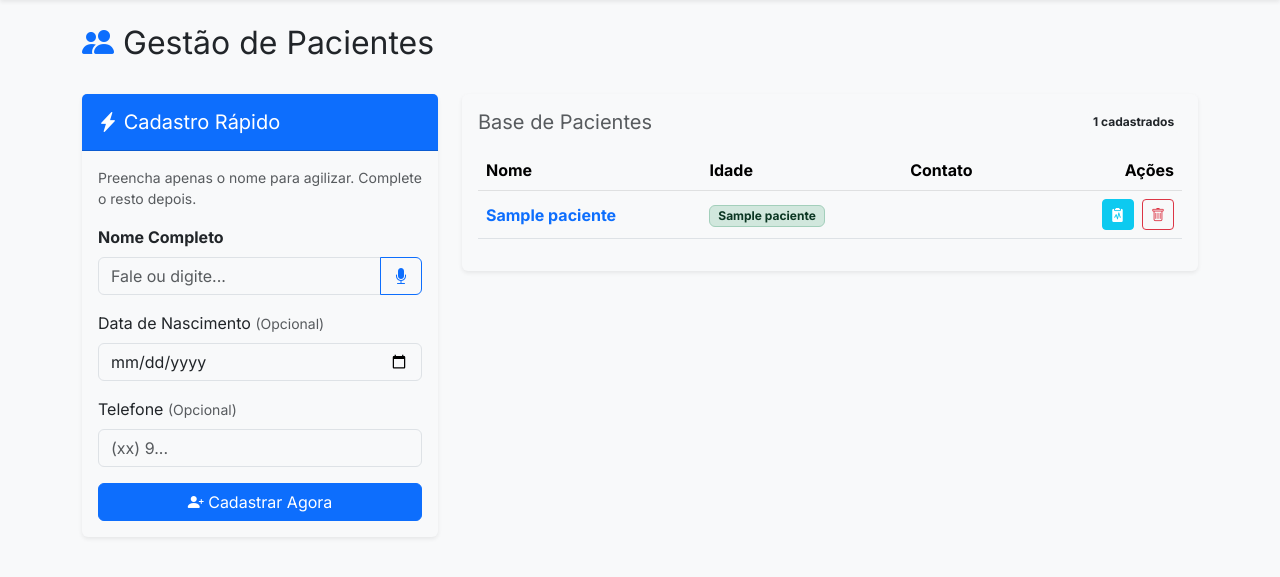
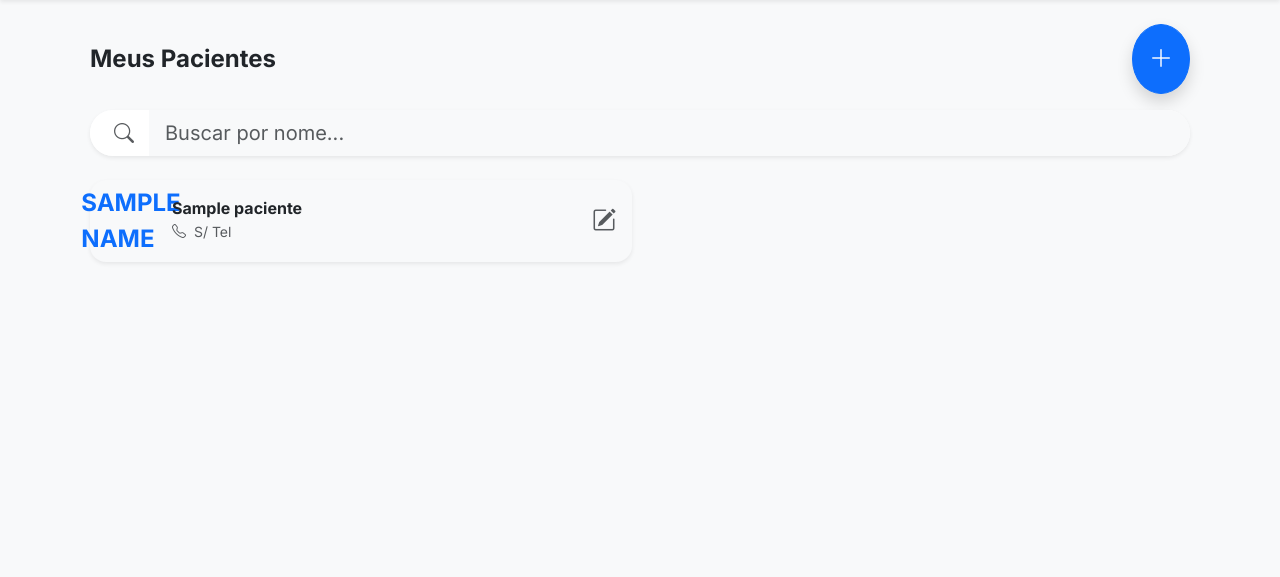
Before and after one commit to alvarohs84/FisioManager, a Flask app: template templates/pacientes.html in a window 1280 px wide. Shown: the part 56-633 px from the top of the page. Run offline with Flask 3, Linux system fonts and the light colour scheme; the template is opened without the code that fills it: most values are stand-ins (such as "Sample title", 1, 10 or a date in 2020); some libraries are stand-ins or nearby versions.

Commit message:
Funcionalidade Editar Paciente com Modal

```diff
--- a/app.py
+++ b/app.py
@@ -328,5 +328,58 @@
     if r: return jsonify({'encontrado': True, 'frontal': r[0], 'posterior': r[1], 'lat_dir': r[2], 'lat_esq': r[3], 'analise': r[4], 'data': r[5].strftime("%d/%m/%Y")})
     return jsonify({'encontrado': False})
 
+# --- NO FINAL DO SEU APP.PY, MAS ANTES DO if __name__ == '__main__': ---
+
+# Rota para buscar dados de um paciente (para edição)
+@app.route('/api/get_paciente/<int:id>', methods=['GET'])
+def get_paciente(id):
+    conn = get_db_connection()
+    cur = conn.cursor()
+    # Ajuste os campos conforme sua tabela real
+    cur.execute('SELECT id, nome, data_nascimento, telefone, cpf, endereco FROM pacientes WHERE id = %s', (id,))
+    p = cur.fetchone()
+    cur.close()
+    conn.close()
+
+    if p:
+        return jsonify({
+            'id': p[0],
+            'nome': p[1],
+            'data_nascimento': p[2].strftime('%Y-%m-%d') if p[2] else '',
+            'telefone': p[3],
+            'cpf': p[4],
+            'endereco': p[5]
+        })
+    return jsonify({'erro': 'Paciente não encontrado'}), 404
+
+# Rota Unificada: Salvar (Novo) ou Editar (Existente)
+@app.route('/api/salvar_paciente', methods=['POST'])
+def salvar_paciente():
+    data = request.json
+    conn = get_db_connection()
+    cur = conn.cursor()
+
+    try:
+        if data.get('id'): # Se tem ID, é UMA EDIÇÃO (UPDATE)
+            cur.execute('''
+                UPDATE pacientes
+                SET nome=%s, data_nascimento=%s, telefone=%s, cpf=%s, endereco=%s
+                WHERE id=%s
+            ''', (data['nome'], data['data_nascimento'], data['telefone'], data['cpf'], data['endereco'], data['id']))
+        else: # Se não tem ID, é UM NOVO CADASTRO (INSERT)
+            cur.execute('''
+                INSERT INTO pacientes (nome, data_nascimento, telefone, cpf, endereco)
+                VALUES (%s, %s, %s, %s, %s)
+            ''', (data['nome'], data['data_nascimento'], data['telefone'], data['cpf'], data['endereco']))
+
+        conn.commit()
+        return jsonify({'mensagem': 'Salvo com sucesso!'})
+    except Exception as e:
+        conn.rollback()
+        return jsonify({'erro': str(e)}), 500
+    finally:
+        cur.close()
+        conn.close()
+
 if __name__ == '__main__':
     app.run(debug=True)
--- a/templates/pacientes.html
+++ b/templates/pacientes.html
@@ -1,174 +1,163 @@
 {% extends "layout.html" %}
 
 {% block content %}
-<div class="d-flex justify-content-between align-items-center mb-4">
-    <h2><i class="bi bi-people-fill text-primary"></i> Gestão de Pacientes</h2>
+<div class="d-flex justify-content-between align-items-center mb-3 px-2">
+    <h2 class="brand-title m-0 fs-4 fw-bold text-dark">Meus Pacientes</h2>
+    <button class="btn btn-primary rounded-circle shadow p-3" onclick="abrirModalPaciente()">
+        <i class="bi bi-plus-lg fs-4"></i>
+    </button>
 </div>
 
-<div class="row">
-    <div class="col-md-4">
-        <div class="card border-0 shadow-sm">
-            <div class="card-header bg-primary text-white pt-3 pb-3">
-                <h5 class="mb-0"><i class="bi bi-lightning-charge-fill"></i> Cadastro Rápido</h5>
-            </div>
-            <div class="card-body">
-                <p class="text-muted small mb-3">Preencha apenas o nome para agilizar. Complete o resto depois.</p>
-
-                <form method="POST">
-                    <div class="mb-3">
-                        <label class="form-label fw-bold">Nome Completo</label>
-                        <div class="input-group">
-                            <input type="text" id="nomePaciente" name="nome" class="form-control" placeholder="Fale ou digite..." required>
-                            <button class="btn btn-outline-primary" type="button" id="btnVoiceName">
-                                <i class="bi bi-mic-fill"></i>
-                            </button>
+<div class="px-2 mb-4">
+    <div class="input-group input-group-lg shadow-sm rounded-pill overflow-hidden bg-white">
+        <span class="input-group-text bg-white border-0 ps-4"><i class="bi bi-search text-muted"></i></span>
+        <input type="text" id="filtro" class="form-control border-0" placeholder="Buscar por nome..." onkeyup="filtrarLista()">
     </div>
 </div>
 
-                    <div class="mb-3">
-                        <label class="form-label">Data de Nascimento <span class="text-muted small">(Opcional)</span></label>
-                        <input type="date" name="nascimento" class="form-control">
+<div class="row g-3 px-2 pb-5" id="listaPacientes">
+    {% for p in pacientes %}
+    <div class="col-12 col-md-6 item-lista">
+        <div class="card border-0 shadow-sm rounded-4 h-100" onclick="editarPaciente({{ p[0] }})">
+            <div class="card-body d-flex align-items-center p-3">
+                <div class="rounded-circle bg-light text-primary fw-bold fs-4 me-3 d-flex align-items-center justify-content-center" style="width: 50px; height: 50px;">
+                    {{ p[1][0] | upper }}
+                </div>
+                <div class="flex-grow-1 overflow-hidden">
+                    <h6 class="fw-bold text-dark mb-0 text-truncate nome-p">{{ p[1] }}</h6>
+                    <small class="text-muted">
+                        <i class="bi bi-telephone me-1"></i> {{ p[3] or 'S/ Tel' }}
+                    </small>
+                </div>
+                <div class="text-muted ms-2">
+                    <i class="bi bi-pencil-square fs-4"></i>
+                </div>
+            </div>
+        </div>
+    </div>
+    {% else %}
+    <div class="text-center text-muted py-5">
+        <i class="bi bi-people fs-1 d-block mb-2"></i>
+        Nenhum paciente cadastrado.
+    </div>
+    {% endfor %}
 </div>
 
-                    <div class="mb-3">
-                        <label class="form-label">Telefone <span class="text-muted small">(Opcional)</span></label>
-                        <input type="text" name="telefone" class="form-control" placeholder="(xx) 9...">
+<div class="modal fade" id="modalPaciente" tabindex="-1">
+    <div class="modal-dialog modal-fullscreen-sm-down modal-lg">
+        <div class="modal-content">
+            <div class="modal-header border-0 pb-0">
+                <h5 class="modal-title fw-bold" id="modalTitulo">Novo Paciente</h5>
+                <button type="button" class="btn-close" data-bs-dismiss="modal"></button>
+            </div>
+            <div class="modal-body pt-4">
+                <input type="hidden" id="idPaciente">
+
+                <div class="form-floating mb-3">
+                    <input type="text" class="form-control rounded-3" id="nome" placeholder="Nome Completo">
+                    <label for="nome">Nome Completo</label>
                 </div>
 
-                    <div class="d-grid">
-                        <button type="submit" class="btn btn-primary">
-                            <i class="bi bi-person-plus-fill"></i> Cadastrar Agora
-                        </button>
+                <div class="row g-2 mb-3">
+                    <div class="col-6">
+                        <div class="form-floating">
+                            <input type="date" class="form-control rounded-3" id="dataNasc">
+                            <label>Nascimento</label>
                         </div>
-                </form>
+                    </div>
+                    <div class="col-6">
+                        <div class="form-floating">
+                            <input type="tel" class="form-control rounded-3" id="telefone" placeholder="(00) 00000-0000">
+                            <label>Telefone</label>
                         </div>
                     </div>
                 </div>
 
-    <div class="col-md-8">
-        <div class="card border-0 shadow-sm">
-            <div class="card-body">
-                <div class="d-flex justify-content-between align-items-center mb-3">
-                    <h5 class="card-title text-muted mb-0">Base de Pacientes</h5>
-                    <span class="badge bg-light text-dark">{{ pacientes|length }} cadastrados</span>
+                <div class="form-floating mb-3">
+                    <input type="number" class="form-control rounded-3" id="cpf" placeholder="CPF (Apenas números)">
+                    <label>CPF</label>
                 </div>
 
-                {% if pacientes %}
-                <div class="table-responsive" style="max-height: 600px; overflow-y: auto;">
-                    <table class="table table-hover align-middle">
-                        <thead class="table-light sticky-top">
-                            <tr>
-                                <th>Nome</th>
-                                <th>Idade</th>
-                                <th>Contato</th>
-                                <th class="text-end" style="width: 160px;">Ações</th>
-                            </tr>
-                        </thead>
-                        <tbody>
-                            {% for p in pacientes %}
-                            <tr>
-                                <td class="fw-bold text-primary">{{ p[1] }}</td> <td>
-                                    {% if p[2] != "---" %}
-                                        <span class="badge bg-success-subtle text-success-emphasis border border-success-subtle">{{ p[2] }}</span>
-                                    {% else %}
-                                        <span class="text-muted small">-</span>
-                                    {% endif %}
-                                </td>
-                                <td>{{ p[3] if p[3] else '' }}</td>
-                                <td class="text-end">
-                                    <button class="btn btn-sm btn-info text-white me-1" title="Prontuário / Evolução"
-                                            onclick="window.location.href='{{ url_for('prontuarios') }}'">
-                                        <i class="bi bi-clipboard2-pulse-fill"></i>
+                <div class="form-floating mb-4">
+                    <textarea class="form-control rounded-3" id="endereco" placeholder="Endereço" style="height: 100px"></textarea>
+                    <label>Endereço Completo</label>
+                </div>
+
+                <div class="d-grid">
+                    <button onclick="salvarPaciente()" class="btn btn-primary btn-lg rounded-pill fw-bold shadow-sm">
+                        <i class="bi bi-check-lg me-2"></i> SALVAR DADOS
                     </button>
-
-                                    <button class="btn btn-sm btn-outline-danger" title="Excluir Paciente" onclick="excluirPaciente({{ p[0] }}, '{{ p[1] }}')">
-                                        <i class="bi bi-trash"></i>
-                                    </button>
-                                </td>
-                            </tr>
-                            {% endfor %}
-                        </tbody>
-                    </table>
                 </div>
-                {% else %}
-                    <div class="alert alert-light text-center py-5 border border-dashed">
-                        <i class="bi bi-people fs-1 text-muted opacity-50"></i>
-                        <p class="mt-2 text-muted">Nenhum paciente na base.</p>
-                    </div>
-                {% endif %}
             </div>
         </div>
     </div>
 </div>
 
 <script>
-    // --- FUNÇÃO DE EXCLUIR REFORÇADA ---
-    function excluirPaciente(id, nome) {
-        if (confirm(`ATENÇÃO: Tem certeza que deseja excluir ${nome}?\n\nIsso apagará:\n- Todo o histórico de consultas\n- Prontuários e Evoluções\n- Avaliações e Fotos`)) {
+    // Abre modal limpo para criar novo
+    function abrirModalPaciente() {
+        document.getElementById('idPaciente').value = '';
+        document.getElementById('nome').value = '';
+        document.getElementById('dataNasc').value = '';
+        document.getElementById('telefone').value = '';
+        document.getElementById('cpf').value = '';
+        document.getElementById('endereco').value = '';
+        document.getElementById('modalTitulo').innerText = 'Novo Paciente';
+        new bootstrap.Modal(document.getElementById('modalPaciente')).show();
+    }
 
-            // Feedback visual imediato (Opcional: muda cursor para aguarde)
-            document.body.style.cursor = 'wait';
-
-            fetch('/api/deletar_paciente', {
-                method: 'POST',
-                headers: {
-                    'Content-Type': 'application/json'
-                },
-                body: JSON.stringify({ id: id })
-            })
+    // Carrega dados e abre modal para editar
+    function editarPaciente(id) {
+        fetch(`/api/get_paciente/${id}`)
             .then(response => response.json())
             .then(data => {
-                document.body.style.cursor = 'default';
+                if(data.erro) return alert(data.erro);
 
-                if (data.status === 'success') {
-                    // Força o recarregamento da página vindo do servidor, ignorando cache
-                    window.location.href = window.location.href;
-                } else {
-                    alert('ERRO DO SISTEMA: ' + (data.message || 'Erro desconhecido ao excluir.'));
+                document.getElementById('idPaciente').value = data.id;
+                document.getElementById('nome').value = data.nome;
+                document.getElementById('dataNasc').value = data.data_nascimento;
+                document.getElementById('telefone').value = data.telefone;
+                document.getElementById('cpf').value = data.cpf;
+                document.getElementById('endereco').value = data.endereco;
+
+                document.getElementById('modalTitulo').innerText = 'Editar Paciente';
+                new bootstrap.Modal(document.getElementById('modalPaciente')).show();
+            })
+            .catch(err => alert('Erro ao carregar dados.'));
     }
-            })
-            .catch(error => {
-                document.body.style.cursor = 'default';
-                console.error('Error:', error);
-                alert('Erro de conexão com o servidor. Tente novamente.');
+
+    // Envia para o backend (Serve tanto para novo quanto para editar)
+    function salvarPaciente() {
+        const dados = {
+            id: document.getElementById('idPaciente').value, // Se vazio = novo, Se preenchido = update
+            nome: document.getElementById('nome').value,
+            data_nascimento: document.getElementById('dataNasc').value,
+            telefone: document.getElementById('telefone').value,
+            cpf: document.getElementById('cpf').value,
+            endereco: document.getElementById('endereco').value
+        };
+
+        if(!dados.nome) return alert("O nome é obrigatório!");
+
+        fetch('/api/salvar_paciente', {
+            method: 'POST',
+            headers: {'Content-Type': 'application/json'},
+            body: JSON.stringify(dados)
+        }).then(res => res.json()).then(data => {
+            alert(data.mensagem || 'Salvo!');
+            location.reload(); // Recarrega para atualizar a lista
         });
     }
+
+    // Filtro da lista
+    function filtrarLista() {
+        const termo = document.getElementById('filtro').value.toLowerCase();
+        const itens = document.getElementsByClassName('item-lista');
+
+        for (let item of itens) {
+            const nome = item.getElementsByClassName('nome-p')[0].innerText.toLowerCase();
+            item.style.display = nome.includes(termo) ? '' : 'none';
         }
-
-    // --- RECONHECIMENTO DE VOZ ---
-    const btnVoiceName = document.getElementById('btnVoiceName');
-    const inputNome = document.getElementById('nomePaciente');
-
-    if ('webkitSpeechRecognition' in window) {
-        const recognition = new webkitSpeechRecognition();
-        recognition.lang = 'pt-BR';
-        recognition.continuous = false;
-
-        btnVoiceName.addEventListener('click', () => {
-            recognition.start();
-            btnVoiceName.classList.remove('btn-outline-primary');
-            btnVoiceName.classList.add('btn-danger');
-            btnVoiceName.innerHTML = '<i class="bi bi-record-circle-fill"></i>';
-        });
-
-        recognition.onresult = (event) => {
-            const transcript = event.results[0][0].transcript;
-            const nomeFormatado = transcript.toLowerCase().replace(/(^\w{1})|(\s+\w{1})/g, letter => letter.toUpperCase());
-            inputNome.value = nomeFormatado;
-            btnVoiceName.classList.remove('btn-danger');
-            btnVoiceName.classList.add('btn-outline-primary');
-            btnVoiceName.innerHTML = '<i class="bi bi-mic-fill"></i>';
-        };
-
-        recognition.onend = () => {
-            if(btnVoiceName.classList.contains('btn-danger')) {
-                 btnVoiceName.classList.remove('btn-danger');
-                 btnVoiceName.classList.add('btn-outline-primary');
-                 btnVoiceName.innerHTML = '<i class="bi bi-mic-fill"></i>';
-            }
-        };
-    } else {
-        btnVoiceName.style.display = 'none';
     }
 </script>
 {% endblock %}
```
Lines whose indentation alone changed are shown as unchanged.
